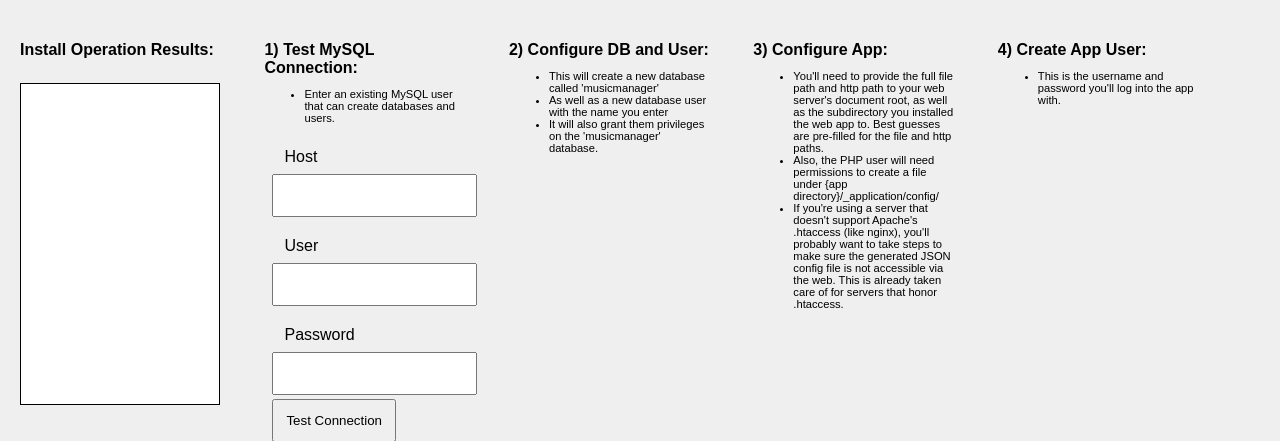
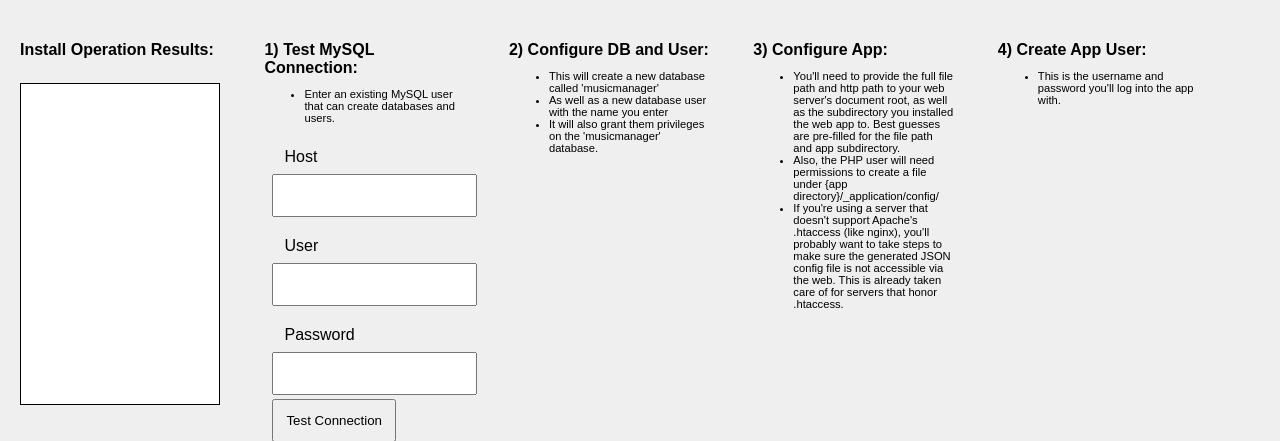
Before and after one commit to jsavell/pro-music-manager, a PHP site: page /installer/install.php in a window 1280 px wide. Shown: the top 441 px of the page. Run offline with PHP 8.4, Linux system fonts and the light colour scheme.

Commit message:
change wording

```diff
--- a/installer/install.php
+++ b/installer/install.php
@@ -212,7 +212,7 @@ if (!empty($_POST['user'])) {
 			<div class="help">
 				<ul>
 					<li>You'll need to provide the full file path and http path to your web server's document root, as well as the
-				subdirectory you installed the web app to. Best guesses are pre-filled for the file and http paths.
+				subdirectory you installed the web app to. Best guesses are pre-filled for the file path and app subdirectory.
 					</li>
 					<li>Also, the PHP user will need permissions to create a file under {app directory}/_application/config/</li>
 					<li>If you're using a server that doesn't support Apache's .htaccess (like nginx), you'll probably want to take steps to make sure
```
